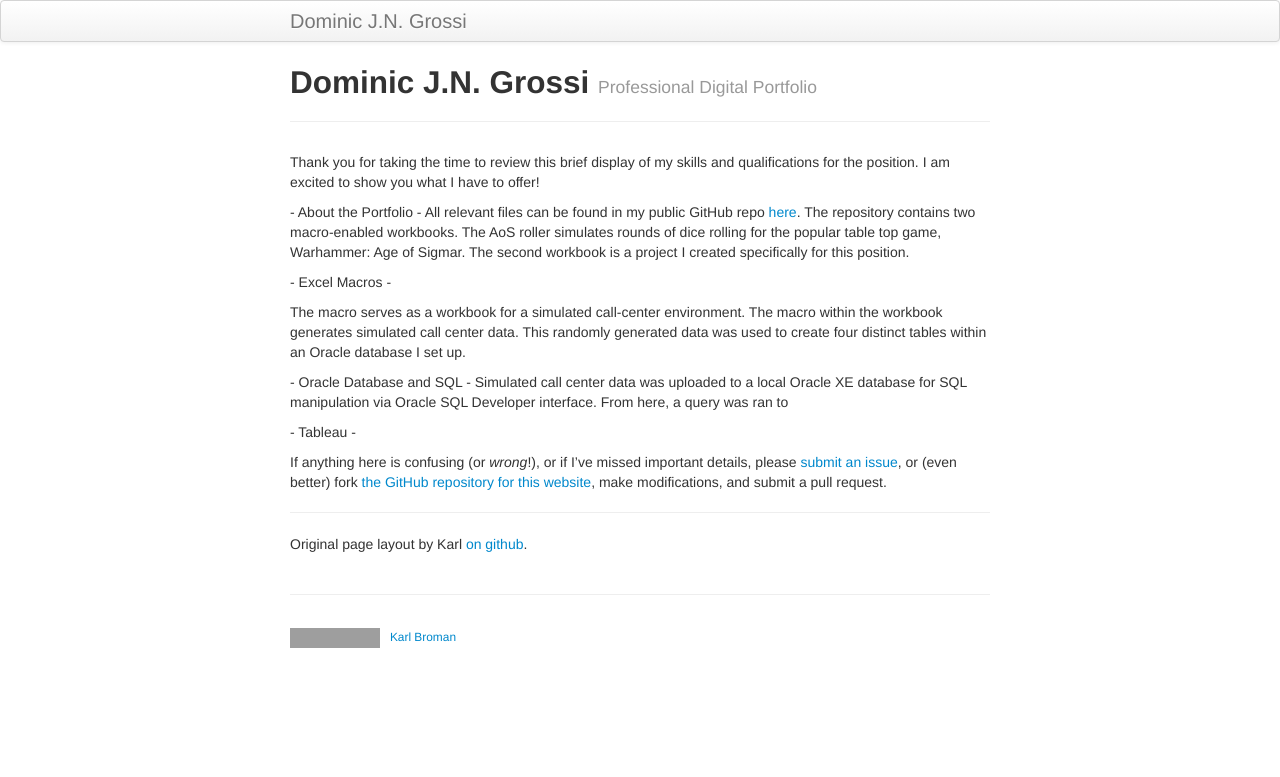
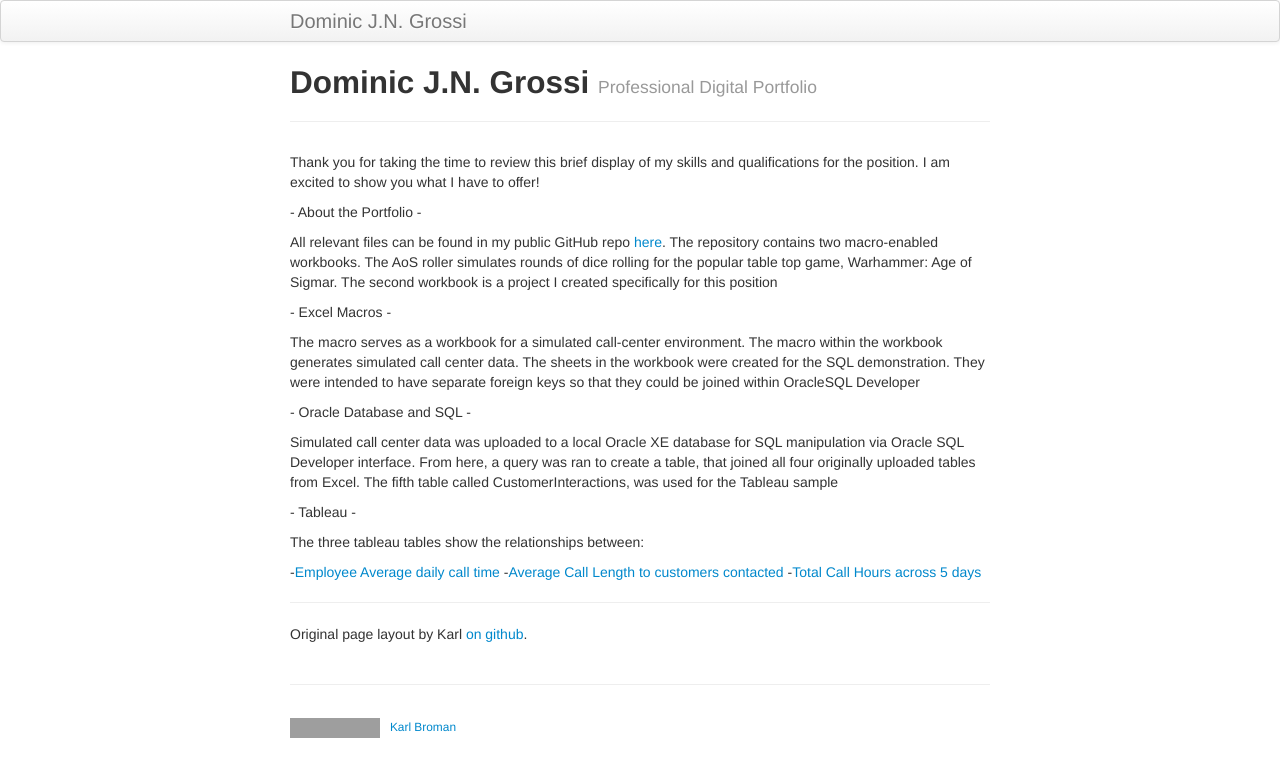
Before and after one commit to Dominicgrossi/Dominicgrossi.github.io, a Jekyll site: the page built from index.md, in a window 1280 px wide. Shown: the top 777 px of the page. Built offline with Jekyll 4.4.1, drawn with Linux system fonts in a browser that asks for light colours; grey boxes are pictures that could not be loaded.

Commit message:
Update index.md

```diff
--- a/index.md
+++ b/index.md
@@ -9,31 +9,31 @@ Thank you for taking the time to review this brief display of my skills and qual
 -
  About the Portfolio
 -
-All relevant files can be found in my public GitHub repo [here](https://github.com/Dominicgrossi). The repository contains two macro-enabled workbooks. The AoS roller simulates rounds of dice rolling for the popular table top game, Warhammer: Age of Sigmar. The second workbook is a project I created specifically for this position.
+
+All relevant files can be found in my public GitHub repo [here](https://github.com/Dominicgrossi). The repository contains two macro-enabled workbooks. The AoS roller simulates rounds of dice rolling for the popular table top game, Warhammer: Age of Sigmar. The second workbook is a project I created specifically for this position
 
 -
 Excel Macros
 -
 
-The macro serves as a workbook for a simulated call-center environment. The macro within the workbook generates simulated call center data. This randomly generated data was used to create four distinct tables within an Oracle database I set up.
+The macro serves as a workbook for a simulated call-center environment. The macro within the workbook generates simulated call center data. The sheets in the workbook were created for the SQL demonstration. They were intended to have separate foreign keys so that they could be joined within OracleSQL Developer
 
 -
 Oracle Database and SQL
 -
-Simulated call center data was uploaded to a local Oracle XE database for SQL manipulation via Oracle SQL Developer interface. From here, a query was ran to
+
+Simulated call center data was uploaded to a local Oracle XE database for SQL manipulation via Oracle SQL Developer interface. From here, a query was ran to create a table, that joined all four originally uploaded tables from Excel. The fifth table called CustomerInteractions, was used for the Tableau sample
 
 
 -
 Tableau
 -
 
+The three tableau tables show the relationships between:
 
-
-If anything here is confusing (or _wrong_!), or if I've missed
-important details, please
-[submit an issue](https://github.com/kbroman/simple_site/issues), or (even
-better) fork [the GitHub repository for this website](https://github.com/kbroman/simple_site),
-make modifications, and submit a pull request.
+-[Employee Average daily call time](https://public.tableau.com/profile/dominic.grossi#!/vizhome/AllstatePortfolio/EmployeeAvg_CallTime?publish=yes)
+-[Average Call Length to customers contacted](https://public.tableau.com/profile/dominic.grossi#!/vizhome/AllstatePortfolio2/AvgCLCustomersContacted?publish=yes)
+-[Total Call Hours across 5 days](https://public.tableau.com/profile/dominic.grossi#!/vizhome/AllstatePortfolio3/Totalcallhours5day?publish=yes)
 
 ---
 
```
